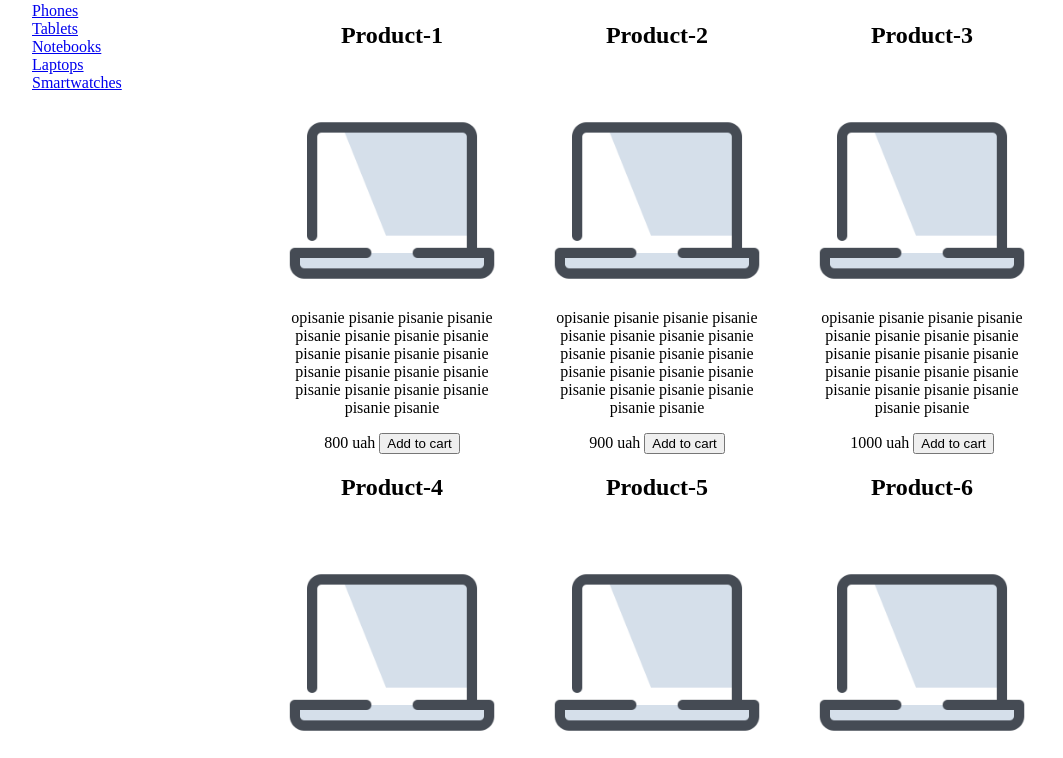
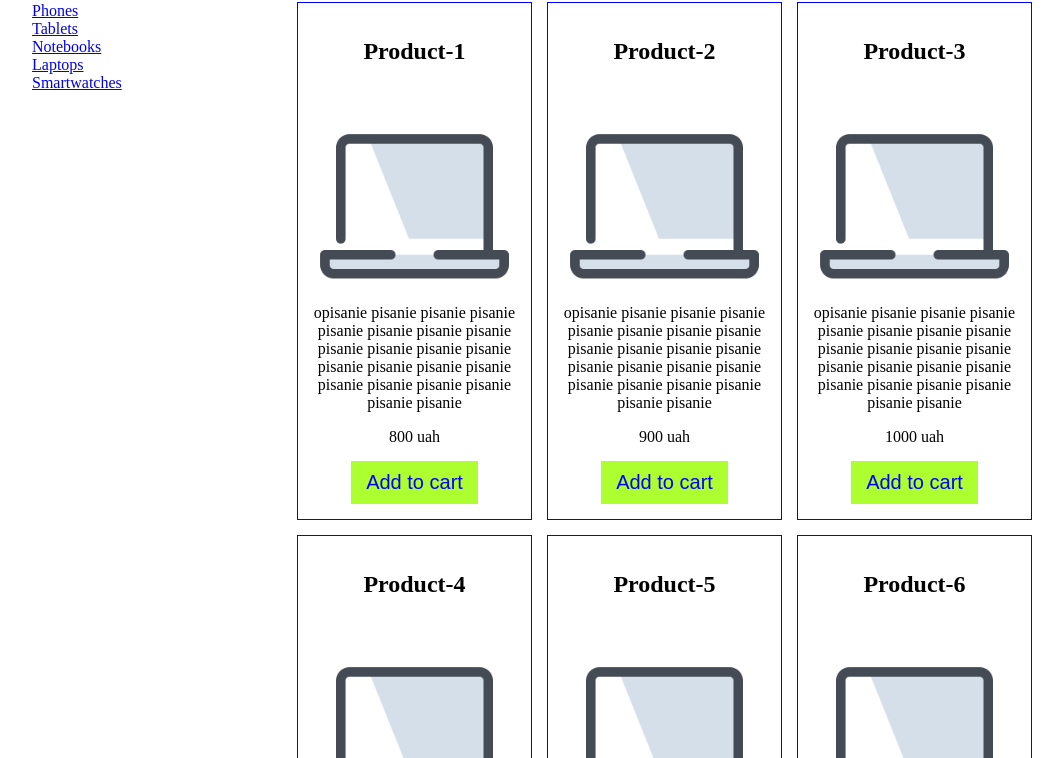
Before and after one commit to KorotenkoS/php_skilup_html_project, a plain HTML site: page index.html in a window 1280 px wide. Shown: the part 197-955 px from the top of the page, without its empty margins (108-1171 px from the left). Drawn offline with Linux system fonts and the light colour scheme.

Commit message:
formatil producti

```diff
--- a/style.css
+++ b/style.css
@@ -1,5 +1,8 @@
-body,
-ul {
+* {
+    box-sizing: border-box;
+}
+
+body, ul {
     padding: 0;
     margin: 0;
 }
@@ -18,7 +21,7 @@ header {
     justify-content: space-between;
     align-items: center;
     flex-wrap: wrap;
-    margin: 15px;
+    margin: 15px 0;
     background: lightgrey;
 }
 header ul {
@@ -46,8 +49,14 @@ header img {
    }
 
 #page .product {
-max-width: 220px;
+max-width: 235px;
 text-align: center;
+border: 1px solid blue;
+margin: 0px 0px 15px 15px;
+padding: 15px;
+display: flex;
+flex-direction: column;
+align-items: center;
 }
 
 #page .product img {
@@ -61,3 +70,17 @@ text-align: center;
 #sidebar {
     width: 25%;
 }
+ #page .product button {
+    background: greenyellow;
+    color: blue;
+    padding: 10px 15px;
+    font-size: 20px;
+    margin-top: 15px;
+    border: none;
+    cursor: pointer;
+ }
+ #page .product button:hover {
+     background:#8aad4c;
+     color: white;
+     transition: 0.3s;
+ }
```
